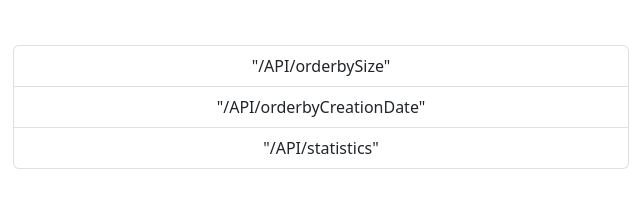
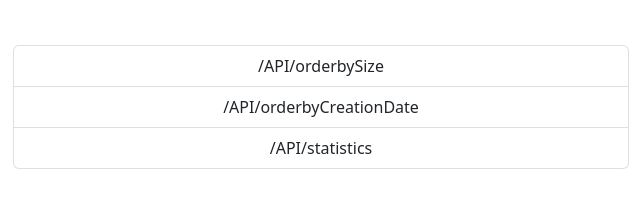
Before and after one commit to Jelisa/Jump2Digital-2022-Backend-hackathon, a website: page src/HTML_resources/API.html in a window 1280 px wide. Shown: the part 185-399 px from the top of the page, 319-959 px from the left. Drawn offline with nearby package versions, Linux system fonts and the light colour scheme.

Commit message:
Sintatic corrections

```diff
--- a/src/HTML_resources/API.html
+++ b/src/HTML_resources/API.html
@@ -13,9 +13,9 @@
         <h1 class="mt-5">Jump2Digital Hackathon</h1>
         <h2 class="mt-5">Available API endpoints</h2>
         <ul class="mt-5 list-group">
-            <a class="list-group-item" href="/API/orderbySize">"/API/orderbySize"</a>
-            <a class="list-group-item" href="/API/orderbyCreationDate">"/API/orderbyCreationDate"</a>
-            <a class="list-group-item" href="/API/statistics">"/API/statistics"</a>
+            <a class="list-group-item" href="/API/orderbySize">/API/orderbySize</a>
+            <a class="list-group-item" href="/API/orderbyCreationDate">/API/orderbyCreationDate</a>
+            <a class="list-group-item" href="/API/statistics">/API/statistics</a>
         </ul>
     </div>
 </body>
```
